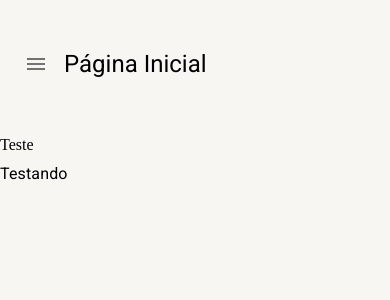
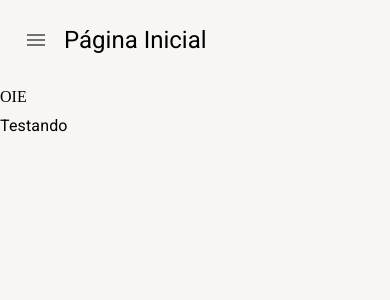
Before and after one commit to dayannealcantara/cadastro, a React (Create React App) app: page /pagina-inicial in a window 390 px wide. Shown: the top 300 px of the page. Built offline with nearby package versions, Linux system fonts and the light colour scheme.

Commit message:
feat: adjusting base layout to responsive

```diff
--- a/src/pages/dashboard/Dashboard.tsx
+++ b/src/pages/dashboard/Dashboard.tsx
@@ -3,6 +3,6 @@ import { LayoutBaseDePagina } from '../../shared/layouts';
 
 export const Dashboard =() =>{
   return(
-    <LayoutBaseDePagina titulo='Página Inicial'>Testando</LayoutBaseDePagina>
+    <LayoutBaseDePagina titulo='Página Inicial' barraDeFerramentas={<>OIE</>}>Testando</LayoutBaseDePagina>
   );
 };
--- a/src/shared/layouts/LayoutBaseDePagina.tsx
+++ b/src/shared/layouts/LayoutBaseDePagina.tsx
@@ -5,27 +5,31 @@ import { useDrawerContext } from '../contexts';
 interface ILayoutBaseDePaginaProps {
   titulo: string
   children: React.ReactNode
+  barraDeFerramentas: React.ReactNode | undefined
 }
-export const LayoutBaseDePagina = ({titulo, children}: ILayoutBaseDePaginaProps) =>{
+export const LayoutBaseDePagina = ({titulo, children, barraDeFerramentas}: ILayoutBaseDePaginaProps) =>{
   const theme=useTheme();
   const smDown = useMediaQuery(theme.breakpoints.down('sm'));
+  const mdDown = useMediaQuery(theme.breakpoints.down('md'));
 
   const {toggleDrawerOpen} = useDrawerContext();
 
   return(
     <Box height='100%' display='flex' flexDirection='column' gap={1}>
-      <Box padding={2} display='flex' alignItems='center' gap={1} height={theme.spacing(12)}>
+      <Box padding={2} display='flex' alignItems='center' gap={1} height={theme.spacing(smDown ? 6 : mdDown ? 8 : 12)}>
         {smDown &&
           <IconButton onClick={toggleDrawerOpen}>
             <Icon>menu</Icon>
           </IconButton>
         }
-        <Typography variant='h5'>{titulo}</Typography>
+        <Typography variant={ smDown ? 'h5': mdDown ? 'h4' : 'h3'} whiteSpace='nowrap' overflow='hidden' textOverflow='ellipsis'>{titulo}</Typography>
       </Box>
-      <Box>
-       Teste
-      </Box>
-      <Box>
+      { barraDeFerramentas &&
+        <Box>
+          {barraDeFerramentas}
+        </Box>
+      }
+      <Box flex={1} overflow='auto'>
         <Typography>{children}</Typography>
       </Box>
     </Box>
```
